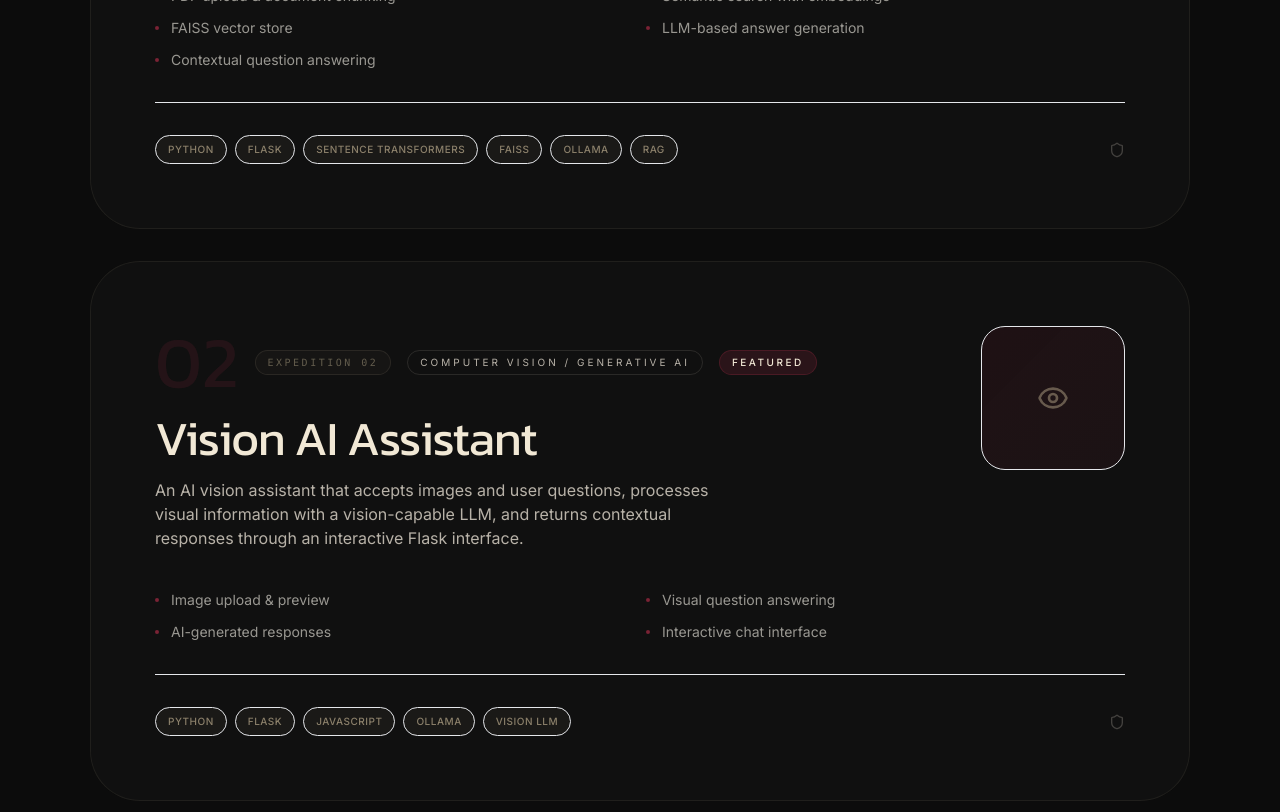
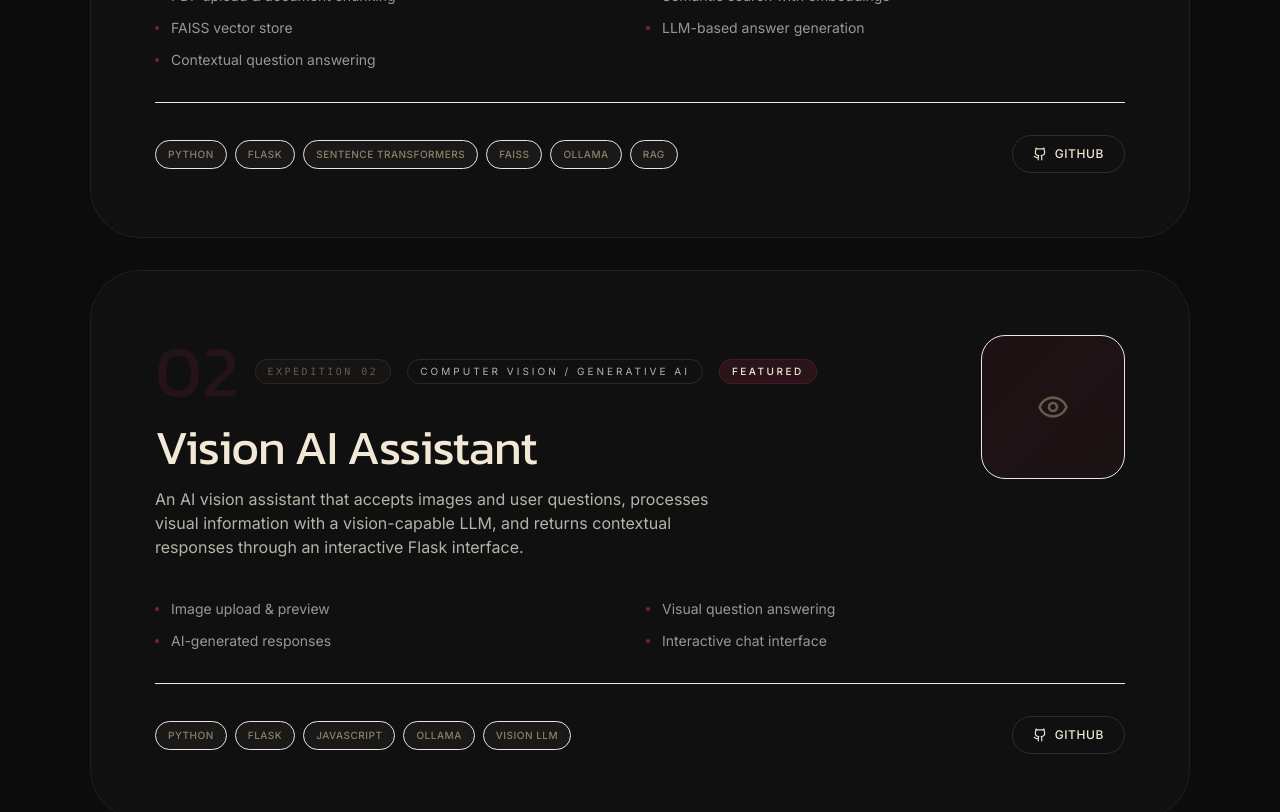
Before and after one commit to varchasva02/kumar-varchasva-portfolio, a React (Vite) app: page / in a window 1280 px wide. Shown: the part 5180-5992 px from the top of the page. Built offline with nearby package versions, Linux system fonts and the light colour scheme.

Commit message:
Update project GitHub/live links and remove KicksCulture

```diff
--- a/src/sections/Projects.tsx
+++ b/src/sections/Projects.tsx
@@ -1,7 +1,7 @@
 import { useRef } from 'react'
 import { motion, useScroll, useTransform } from 'framer-motion'
 import FadeIn from '../components/FadeIn'
-import { ExternalLink, Github, FileText, Eye, Film, BarChart3, Home, Shield, Mail, ShoppingBag } from 'lucide-react'
+import { ExternalLink, Github, FileText, Eye, Film, BarChart3, Home, Shield, Mail } from 'lucide-react'
 
 interface Project {
   number: string
@@ -32,6 +32,7 @@ const featuredProjects: Project[] = [
       'Contextual question answering',
     ],
     technologies: ['Python', 'Flask', 'Sentence Transformers', 'FAISS', 'Ollama', 'RAG'],
+    github: 'https://github.com/varchasva02/pdf-rag-assistant',
     icon: <FileText size={32} />,
     gradient: 'from-burgundy/20 to-maroon/10',
     isFeatured: true,
@@ -49,6 +50,7 @@ const featuredProjects: Project[] = [
       'Interactive chat interface',
     ],
     technologies: ['Python', 'Flask', 'JavaScript', 'Ollama', 'Vision LLM'],
+    github: 'https://github.com/varchasva02/vision-ai-assistant',
     icon: <Eye size={32} />,
     gradient: 'from-maroon/20 to-burgundy/10',
     isFeatured: true,
@@ -88,6 +90,8 @@ const moreProjects: Project[] = [
       'Streamlit prediction UI',
     ],
     technologies: ['Python', 'Pandas', 'Scikit-learn', 'Decision Tree', 'Random Forest', 'Streamlit'],
+    github: 'https://github.com/varchasva02/loan-approval-ui',
+    live: 'https://gpe2g5cekxkvhzfexpfhdt.streamlit.app/',
     icon: <BarChart3 size={32} />,
     gradient: 'from-maroon/15 to-burgundy/10',
   },
@@ -121,25 +125,9 @@ const moreProjects: Project[] = [
       'Message scoring',
     ],
     technologies: ['Python', 'NLP', 'Text Classification', 'Machine Learning'],
+    github: 'https://github.com/varchasva02/spam-classifier',
     icon: <Mail size={32} />,
     gradient: 'from-maroon/15 to-burgundy/10',
-  },
-  {
-    number: '07',
-    category: 'FULL STACK / E-COMMERCE',
-    title: 'KicksCulture',
-    description:
-      'A responsive sneaker e-commerce website focused on product presentation, clean UI, and a modern shopping experience.',
-    features: [
-      'Product showcase',
-      'Responsive design',
-      'Clean UI/UX',
-      'Interactive product pages',
-    ],
-    technologies: ['HTML', 'CSS', 'JavaScript', 'Web Development'],
-    live: 'https://kicksculture.vercel.app/',
-    icon: <ShoppingBag size={32} />,
-    gradient: 'from-burgundy/15 to-maroon/10',
   },
 ]
 
```
